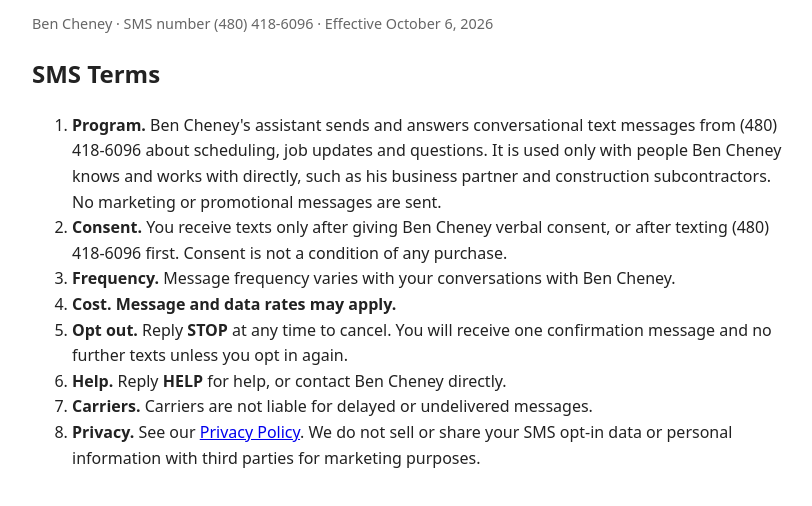
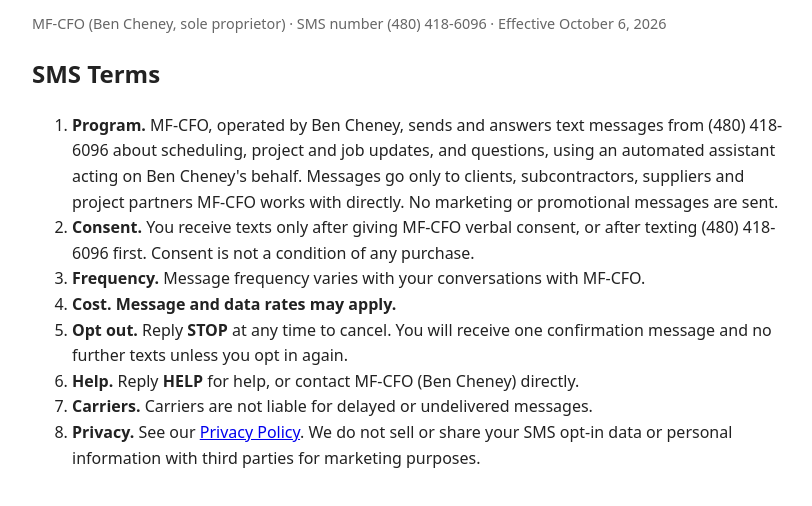
Before and after one commit to bencheney13/enodios-sms, a plain HTML site: page terms.html in a window 1280 px wide. Shown: the part 94-600 px from the top of the page, without its empty margins (228-1040 px from the left). Drawn offline with Linux system fonts and the light colour scheme.

Commit message:
Name the registered brand MF-CFO in privacy policy and terms

```diff
--- a/terms.html
+++ b/terms.html
@@ -1,14 +1,14 @@
-<!doctype html><html lang="en"><head><meta charset="utf-8"><meta name="viewport" content="width=device-width,initial-scale=1"><title>Terms &amp; Conditions - Ben Cheney</title><style>body{font-family:system-ui,-apple-system,Segoe UI,sans-serif;max-width:760px;margin:40px auto;padding:0 20px;line-height:1.6;color:#222}h1{margin-bottom:4px}.meta{color:#666;font-size:.9em}</style></head><body>
+<!doctype html><html lang="en"><head><meta charset="utf-8"><meta name="viewport" content="width=device-width,initial-scale=1"><title>Terms &amp; Conditions - MF-CFO</title><style>body{font-family:system-ui,-apple-system,Segoe UI,sans-serif;max-width:760px;margin:40px auto;padding:0 20px;line-height:1.6;color:#222}h1{margin-bottom:4px}.meta{color:#666;font-size:.9em}</style></head><body>
 <h1>Terms &amp; Conditions</h1>
-<p class="meta">Ben Cheney &middot; SMS number (480) 418-6096 &middot; Effective October 6, 2026</p>
+<p class="meta">MF-CFO (Ben Cheney, sole proprietor) &middot; SMS number (480) 418-6096 &middot; Effective October 6, 2026</p>
 <h2>SMS Terms</h2>
 <ol>
-<li><strong>Program.</strong> Ben Cheney's assistant sends and answers conversational text messages from (480) 418-6096 about scheduling, job updates and questions. It is used only with people Ben Cheney knows and works with directly, such as his business partner and construction subcontractors. No marketing or promotional messages are sent.</li>
-<li><strong>Consent.</strong> You receive texts only after giving Ben Cheney verbal consent, or after texting (480) 418-6096 first. Consent is not a condition of any purchase.</li>
-<li><strong>Frequency.</strong> Message frequency varies with your conversations with Ben Cheney.</li>
+<li><strong>Program.</strong> MF-CFO, operated by Ben Cheney, sends and answers text messages from (480) 418-6096 about scheduling, project and job updates, and questions, using an automated assistant acting on Ben Cheney's behalf. Messages go only to clients, subcontractors, suppliers and project partners MF-CFO works with directly. No marketing or promotional messages are sent.</li>
+<li><strong>Consent.</strong> You receive texts only after giving MF-CFO verbal consent, or after texting (480) 418-6096 first. Consent is not a condition of any purchase.</li>
+<li><strong>Frequency.</strong> Message frequency varies with your conversations with MF-CFO.</li>
 <li><strong>Cost.</strong> <strong>Message and data rates may apply.</strong></li>
 <li><strong>Opt out.</strong> Reply <strong>STOP</strong> at any time to cancel. You will receive one confirmation message and no further texts unless you opt in again.</li>
-<li><strong>Help.</strong> Reply <strong>HELP</strong> for help, or contact Ben Cheney directly.</li>
+<li><strong>Help.</strong> Reply <strong>HELP</strong> for help, or contact MF-CFO (Ben Cheney) directly.</li>
 <li><strong>Carriers.</strong> Carriers are not liable for delayed or undelivered messages.</li>
 <li><strong>Privacy.</strong> See our <a href="privacy.html">Privacy Policy</a>. We do not sell or share your SMS opt-in data or personal information with third parties for marketing purposes.</li>
 </ol>
```
Also changed, not shown: index.html (+1 -1 lines), privacy.html (+6 -6 lines).
